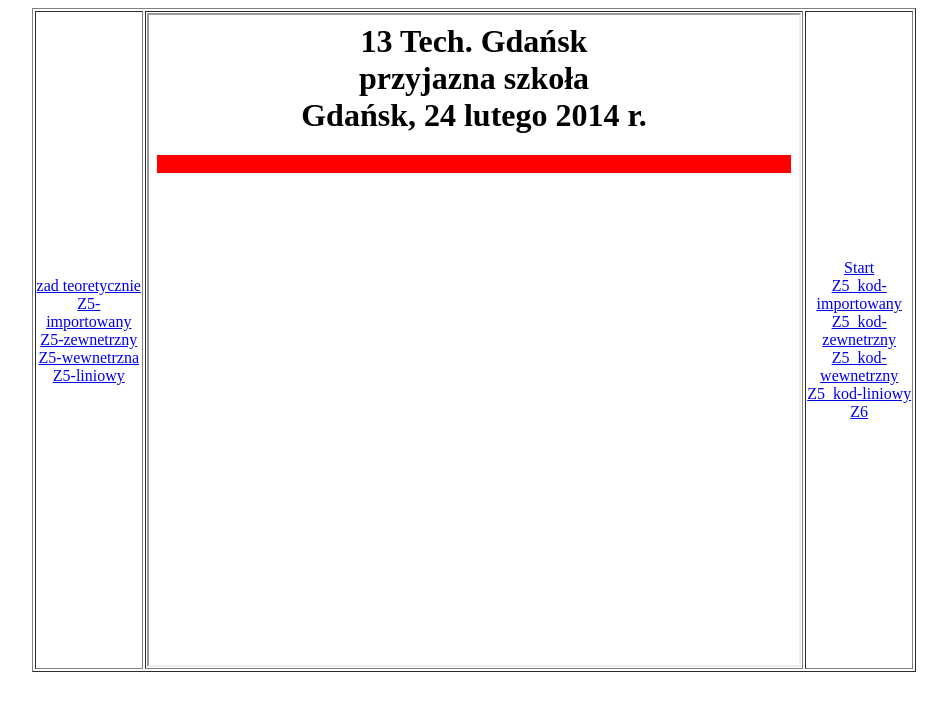
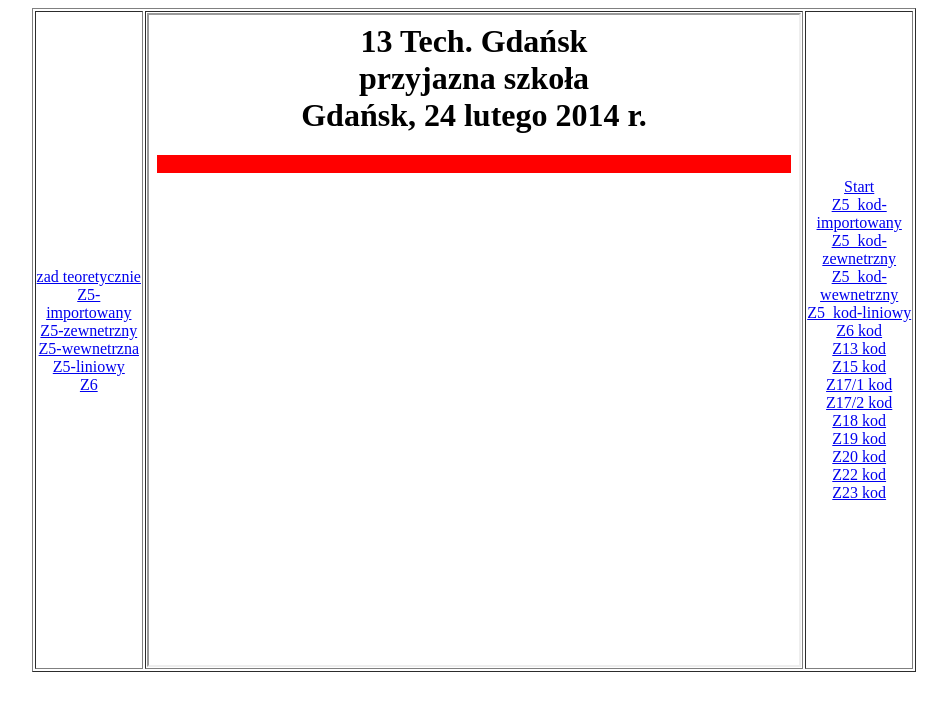
Before and after one commit to PrzemyslawS1/css231, a plain HTML site: page index.html in a window 1280 px wide. Shown: the whole page, without its empty margins (166-1113 px from the left). Drawn offline with Linux system fonts and the light colour scheme.

Commit message:
Update index.html

```diff
--- a/index.html
+++ b/index.html
@@ -11,6 +11,7 @@
 <a href="sten_Z5_2.html" target="strony">Z5-zewnetrzny</a> <br>
 <a href="sten_Z5_3.html" target="strony">Z5-wewnetrzna</a> <br>
 <a href="sten_Z5_4.html" target="strony">Z5-liniowy</a> <br>
+<a href="sten_Z6.html" target="strony">Z6</a> <br>
 <br>
 </td>
 <td align=center><iframe width=650 height=650 name="strony" src="start.html" border="0"></iframe>
@@ -21,7 +22,16 @@
 <a href="sten_Z5_2kod.html" target="strony">Z5_kod-zewnetrzny</a> <br>
 <a href="sten_Z5_3kod.html" target="strony">Z5_kod-wewnetrzny</a> <br>
 <a href="sten_Z5_4kod.html" target="strony">Z5_kod-liniowy</a> <br>
-<a href="sten_Z6.html" target="strony">Z6</a> <br>
+  <a href="sten_Z6_kod.html" target="strony">Z6 kod </a> <br>
+  <a href="sten_Z13_kod.html" target="strony">Z13 kod </a> <br>
+  <a href="sten_Z15_kod.html" target="strony">Z15 kod </a> <br>
+  <a href="sten_Z17pp1_kod.html" target="strony">Z17/1 kod </a> <br>
+  <a href="sten_Z17pp2_kod.html" target="strony">Z17/2 kod </a> <br>
+  <a href="sten_Z18_kod.html" target="strony">Z18 kod </a> <br>
+  <a href="sten_Z19_kod.html" target="strony">Z19 kod </a> <br>
+  <a href="sten_Z20_kod.html" target="strony">Z20 kod </a> <br>
+  <a href="sten_Z22_kod.html" target="strony">Z22 kod </a> <br>
+  <a href="sten_Z23_kod.html" target="strony">Z23 kod </a> <br>
 </td>
 </tr>
 </table>
```
